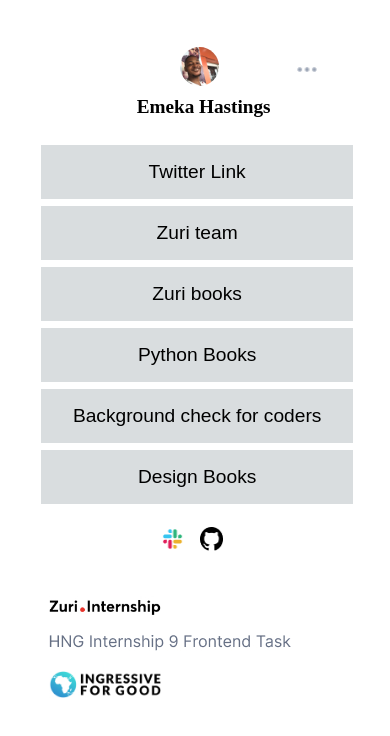
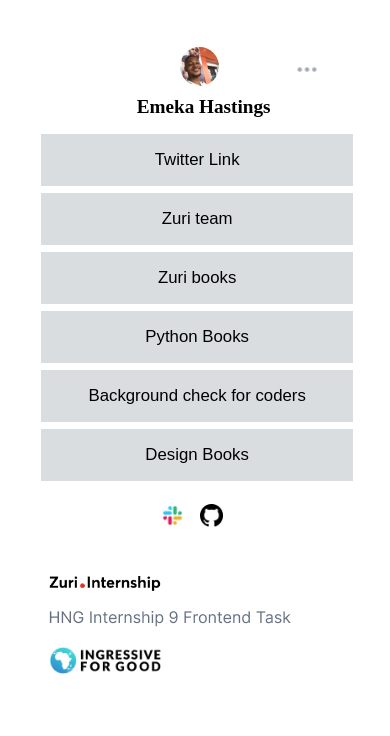
Before and after one commit to emekahastings/Task1, a React (Create React App) app: page / in a window 390 px wide. Shown: the top 736 px of the page. Built offline with nearby package versions, Linux system fonts and the light colour scheme.

Commit message:
second commit

```diff
--- a/src/index.css
+++ b/src/index.css
@@ -87,10 +87,10 @@
     border-radius: 50%;
   }
   .linkcont{
-    margin-top: 7%;
+    margin-top: 4%;
   }
   button{
-    font-size: 1.2rem;
+    font-size: 1.05rem;
     margin-left: 8.5%;
   }
   .imagecont{
```
